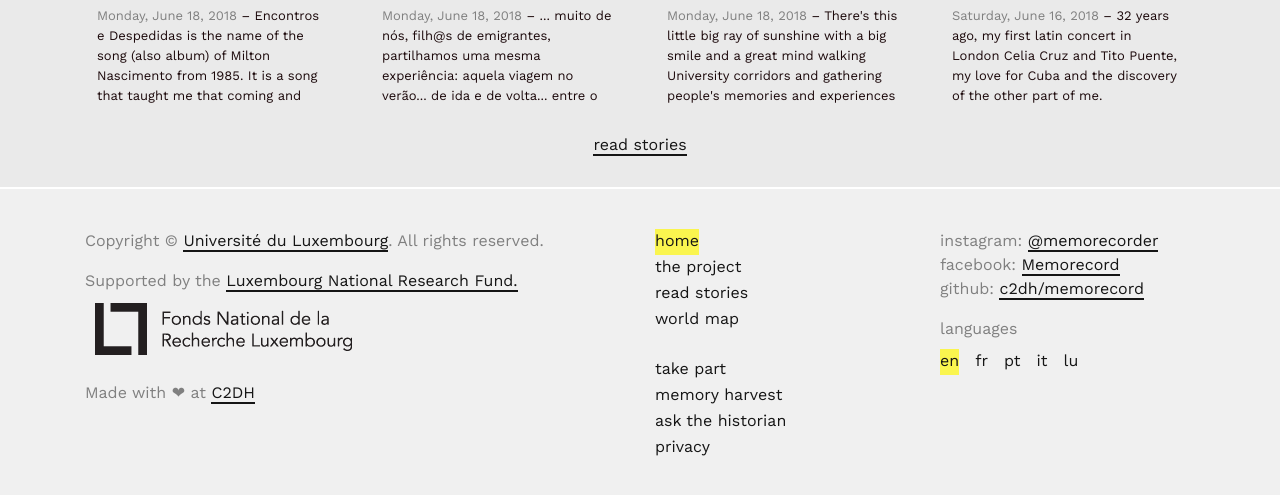
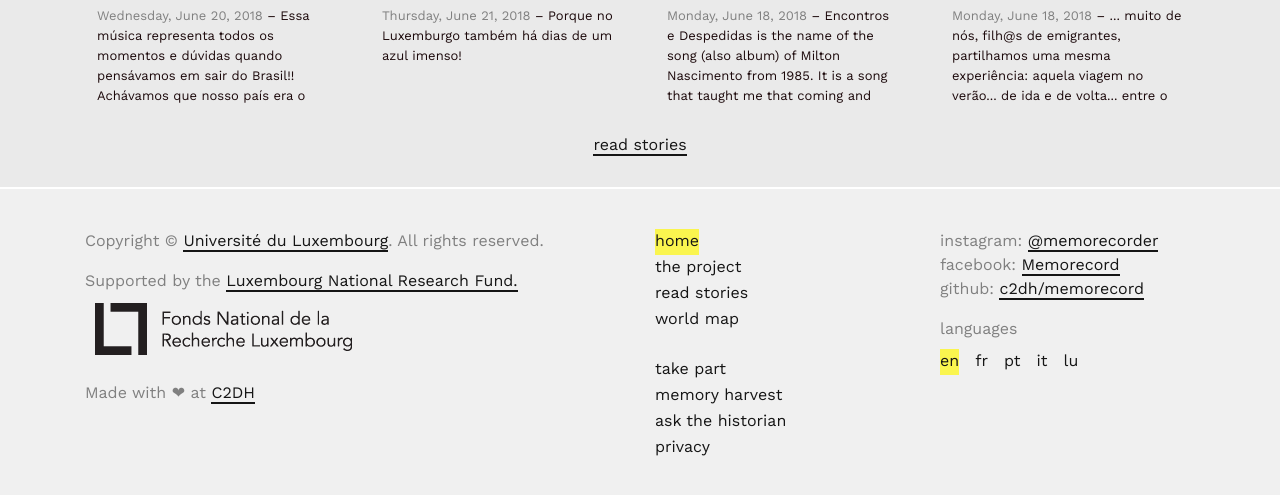
Before and after one commit to C2DH/memorecord, a Jekyll site: the page built from pages/index.md, in a window 1280 px wide and 900 px high, scrolled down 655 px, cut to the strip 399-894 px from the top of the window. Built offline with Jekyll 4.4.1, drawn with Linux system fonts in a browser that asks for light colours; some of the changed text lies outside the part shown.

Commit message:
new entries

```diff
--- a/_data/documents.yaml
+++ b/_data/documents.yaml
@@ -241,3 +241,32 @@
         height: 24
     description: "Encontros e Despedidas is the name of the song (also album) of Milton Nascimento from 1985. It is a song that taught me that coming and going is part of the process called life! A song that guides me and helps me keep grounded in every step on the way! E assim chegar e partir\nSão só dois lados\nDa mesma viagem\nO trem que chega\nÉ o mesmo trem da partida\nA hora do encontro\nÉ também despedida\nA plataforma dessa estação\nÉ a vida desse meu lugar\nÉ a vida desse meu lugar\nÉ a vida... #memorecord"
     date: '2018-06-18'
+-
+    uid: 'https://www.instagram.com/p/BkR5aVPnr0H/'
+    description: 'Porque no Luxemburgo também há dias de um azul imenso!'
+    image: 'https://memorecord.uni.lu/media/images/1806477423720447239_186536835.png'
+    url: 'https://www.instagram.com/p/BkR5aVPnr0H/'
+    geometry:
+        type: Point
+        coordinates:
+            - 6.13
+            - 49.6117
+    provider: instagram
+    date: '2018-06-21'
+    _id: 10a941f329994e2ba49963c33d7b9ce7
+    thumbnail:
+        url: 10a941f329994e2ba49963c33d7b9ce7-24x24.jpg
+        width: 24
+        height: 24
+-
+    uid: 1077251395746417_1204669346337954
+    description: "Essa música representa todos os momentos e dúvidas quando pensávamos em sair do Brasil!! Achávamos que nosso país era o melhor lugar para viver. Como as coisas não melhoraram, resolvemos sair! Mas ainda temos esperanças de um dia voltar! 🙏🏼 #memorecord\n"
+    image: 'https://memorecord.uni.lu/media/images/1077251395746417_1204669346337954.png'
+    url: 'https://youtu.be/nwBimVhJZaE'
+    provider: facebook
+    date: '2018-06-20'
+    _id: 4a1215b208c54bec9ca7cff71e3064e8
+    thumbnail:
+        url: 4a1215b208c54bec9ca7cff71e3064e8-24x24.jpg
+        width: 24
+        height: 24
```
Also changed, not shown: assets/images/thumbnails/10a941f329994e2ba49963c33d7b9ce7-24x24.jpg (added), assets/images/thumbnails/4a1215b208c54bec9ca7cff71e3064e8-24x24.jpg (added).
